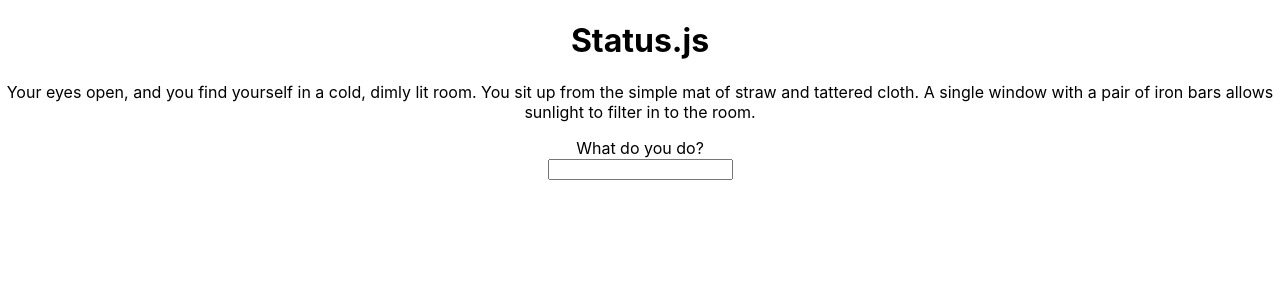
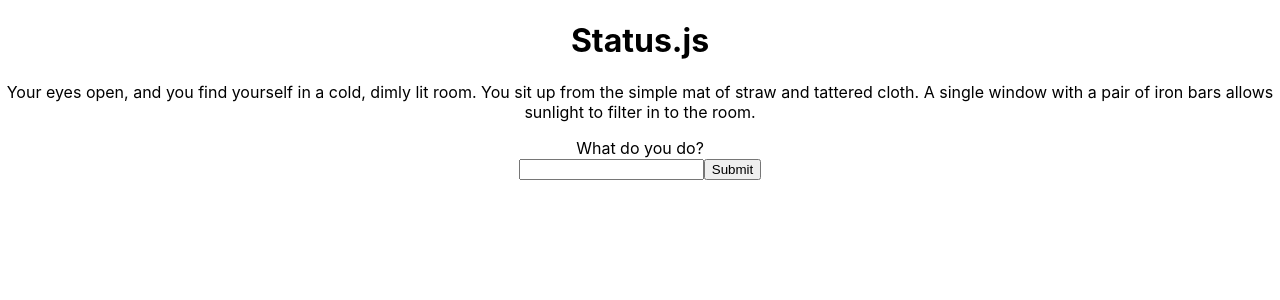
Before and after one commit to kshieldsDTS/hydraxus-cya, a React (Create React App) app: page /c1p3 in a window 1280 px wide. Shown: the top 300 px of the page. Built offline with nearby package versions, Linux system fonts and the light colour scheme.

Commit message:
change capitalization of components. begin initial text input logic

```diff
--- a/src/App.js
+++ b/src/App.js
@@ -2,9 +2,9 @@ import './App.css';
 import { Routes, Route } from 'react-router-dom'
 import Status from './Components/Status'
 import Welcome from './Components/Welcome'
-import C1P1 from './Components/Chapter 1/c1p1'
-import C1P2 from './Components/Chapter 1/c1p2'
-import C1P3 from './Components/Chapter 1/c1p3'
+import C1P1 from './Components/Chapter 1/C1P1'
+import C1P2 from './Components/Chapter 1/C1P2'
+import C1P3 from './Components/Chapter 1/C1P3'
 
 function App() {
   return (
--- a/src/Components/Chapter 1/c1p1.js
+++ b/src/Components/Chapter 1/c1p1.js
@@ -1,7 +1,7 @@
 import React from 'react';
 import { Link } from 'react-router-dom'
 
-function Welcome(props) {
+function C1P1(props) {
     return (
         <div>
             <h1>Chapter 1</h1>
@@ -14,4 +14,4 @@ function Welcome(props) {
     );
 }
 
-export default Welcome;
+export default C1P1;
--- a/src/Components/Chapter 1/c1p2.js
+++ b/src/Components/Chapter 1/c1p2.js
@@ -1,7 +1,7 @@
 import React from 'react';
 import { Link } from 'react-router-dom'
 
-function c1p2(props) {
+function C1P2(props) {
     return (
         <div>
             <p>The star grows larger in your view, slowly at first, but quickly appears to engulf all those around it. Within moments it dwarfs the moon, and it gains a fiery tail of red and white streaks. You watch as it draws closer, and the clouds part as it crashes through them an into the ocean. The shockwave knocks you from your feet, and all you can hear now is a ringing in your ears. You get to your feet and return to the cliff's edge, where you see a wave, at least one-hundred feet tall, rise from the ocean and slam into the coast below you. </p>
@@ -12,4 +12,4 @@ function c1p2(props) {
     );
 }
 
-export default c1p2;
+export default C1P2;
--- a/src/Components/Chapter 1/c1p3.js
+++ b/src/Components/Chapter 1/c1p3.js
@@ -1,15 +1,27 @@
 import React from 'react';
+import { useState } from 'react'
+import { Link } from 'react-router-dom'
 
-function c1p3(props) {
+function C1P3(props) {
+    const [userInput, setUserInput] = useState('')
+    function handleChange(ev){
+        setUserInput(ev.target.value)
+    }
+    function handleSubmit(ev){
+        ev.preventDefault();
+        console.log('submitted!');
+        console.log(userInput);
+    }
     return (
         <div>
             <p>Your eyes open, and you find yourself in a cold, dimly lit room. You sit up from the simple mat of straw and tattered cloth. A single window with a pair of iron bars allows sunlight to filter in to the room.</p>
-            <form>
+            <form onSubmit={handleSubmit}>
                 <legend>What do you do?</legend>
-                <input type='text'></input>
+                <input type='text' onChange={handleChange}></input>
+                <input type='submit' ></input>
             </form>
         </div>
     );
 }
 
-export default c1p3;
+export default C1P3;
```
